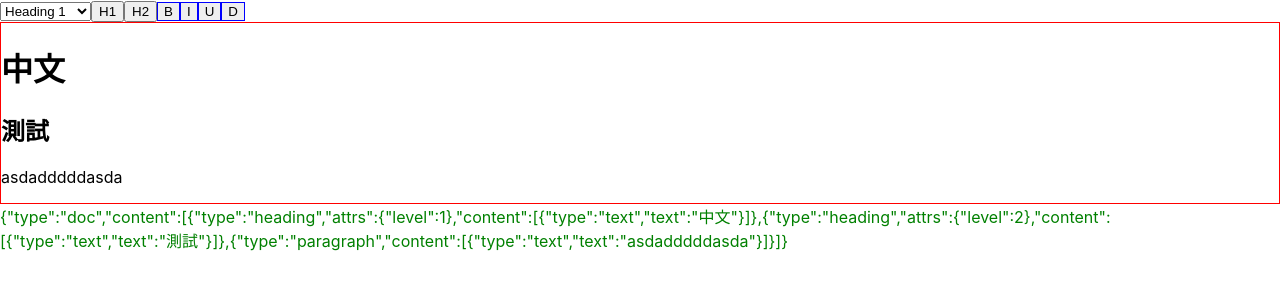
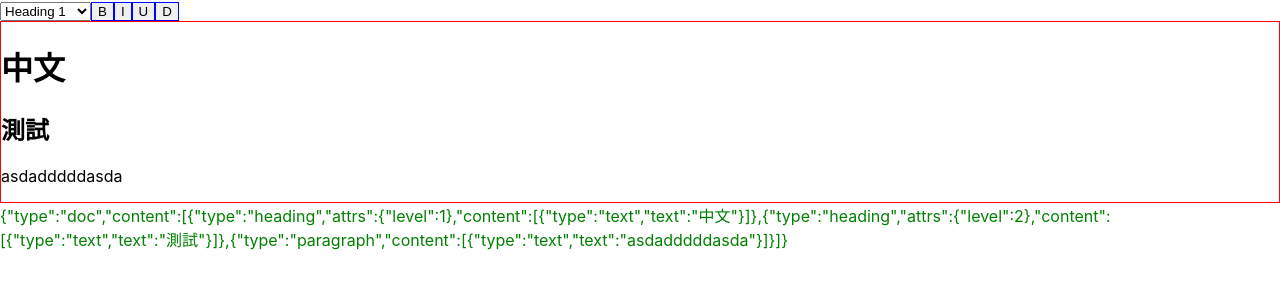
Before and after one commit to YacheLee/react-prosemirror-example, a React (Create React App) app: page / in a window 1280 px wide. Shown: the top 300 px of the page. Built offline with nearby package versions, Linux system fonts and the light colour scheme.

Commit message:
remove buttons

```diff
--- a/src/components/RichTextEditor/components/Toolbar/Toolbar.js
+++ b/src/components/RichTextEditor/components/Toolbar/Toolbar.js
@@ -13,12 +13,6 @@ function toggleType(e, editorView, type_name){
     const type = getType(editorView, type_name);
     const command = toggleMark(type);
     command(editorView.state, editorView.dispatch, editorView);
-}
-
-function isHeadingActive(editorView, level){
-    const schema = getSchema(editorView);
-    const command = setBlockType(schema.nodes.heading, {level});
-    return !command(editorView.state, null, editorView);
 }
 
 function getHeadingAttribute(editorView){
@@ -60,34 +54,6 @@ function Toolbar() {
                 <option value={5}>Heading 5</option>
                 <option value={6}>Heading 6</option>
             </select>
-            <button style={{border: `solid ${getHeadingAttribute(editorView)} ${isHeadingActive(editorView, 1) ? "5px" : "1px"} blue`}} onClick={(e)=>{
-                e.preventDefault();
-                editorView.focus();
-
-                const schema = getSchema(editorView);
-                let command;
-                if(isHeadingActive(editorView, 1)){
-                    command = setBlockType(schema.nodes.paragraph);
-                }
-                else{
-                    command = setBlockType(schema.nodes.heading, {level: 1});
-                }
-                command(editorView.state, editorView.dispatch);
-            }}>H1</button>
-            <button style={{border: `solid ${getHeadingAttribute(editorView)} ${isHeadingActive(editorView, 2) ? "5px" : "1px"} blue`}} onClick={(e)=>{
-                e.preventDefault();
-                editorView.focus();
-
-                const schema = getSchema(editorView);
-                let command;
-                if(isHeadingActive(editorView, 2)){
-                    command = setBlockType(schema.nodes.paragraph);
-                }
-                else{
-                    command = setBlockType(schema.nodes.heading, {level: 2});
-                }
-                command(editorView.state, editorView.dispatch);
-            }}>H2</button>
             <button style={{border: `solid ${isValue(editorView, 'strong') ? "5px" : "1px"} blue`}} onClick={e=>toggleType(e, editorView, 'strong')}>B</button>
             <button
                 style={{border: `solid ${isValue(editorView, 'em') ? "5px" : "1px"} blue`}}
```
